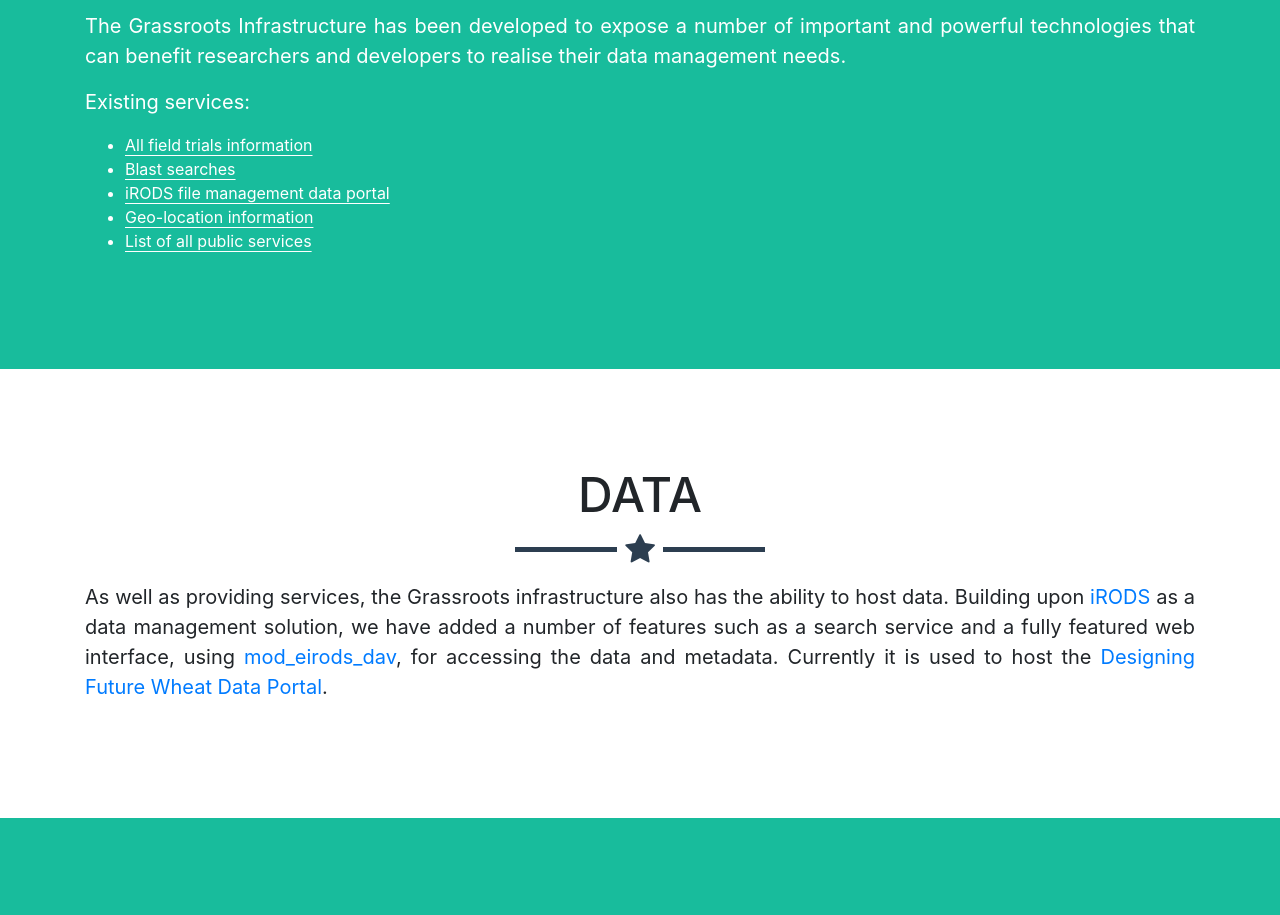
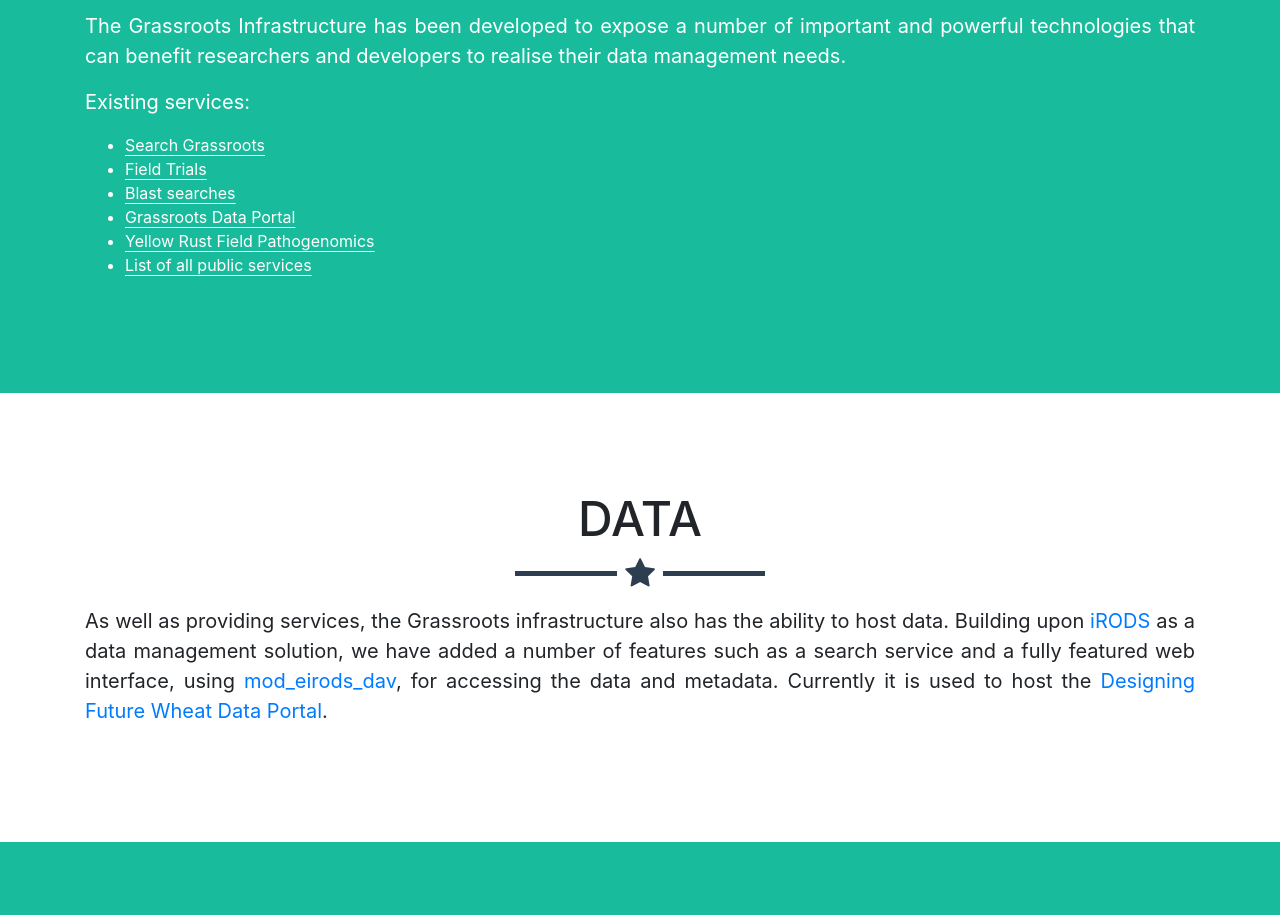
Before and after one commit to TGAC/grassroots-web-portal-static-onepage, a website with bundled scripts: page index.html in a window 1280 px wide. Shown: the part 900-1815 px from the top of the page. Built offline with nearby package versions, Linux system fonts and the light colour scheme.

Commit message:
services list change

```diff
--- a/index.html
+++ b/index.html
@@ -121,13 +121,12 @@
         <p>Existing services:</p>
 
         <ul>
-<!--            <li><a class="darker" href="https://grassroots.tools/public/service/search" target="_blank">Searh Grassroots</a></li>-->
-
-            <li><a class="darker" href="https://grassroots.tools/public/dynamic/fieldtrial_dynamic.html?type=AllFieldTrials" target="_blank">All field trials information</a></li>
+            <li><a class="darker" href="https://grassroots.tools/public/service/search" target="_blank">Search Grassroots</a></li>
+            <li><a class="darker" href="https://grassroots.tools/public/dynamic/fieldtrial_dynamic.html?type=AllFieldTrials" target="_blank">Field Trials</a></li>
             <li><a class="darker" href="https://grassroots.tools/public/service/blast-blastn" target="_blank">Blast searches</a>
             </li>
-            <li><a class="darker" href="https://opendata.earlham.ac.uk/wheat/under_license/toronto/" target="_blank">iRODS file management data portal</a></li>
-            <li><a class="darker" href="https://grassroots.tools/yellowrust-map/" target="_blank">Geo-location information</a></li>
+            <li><a class="darker" href="https://opendata.earlham.ac.uk/wheat/under_license/toronto/" target="_blank">Grassroots Data Portal</a></li>
+            <li><a class="darker" href="https://grassroots.tools/yellowrust-map/" target="_blank">Yellow Rust Field Pathogenomics</a></li>
             <li><a class="darker" href="https://grassroots.tools/public/service/" target="_blank">List of all public services</a></li>
         </ul>
     </div>
```
Also changed, not shown: blog.html (+10 -4 lines).
